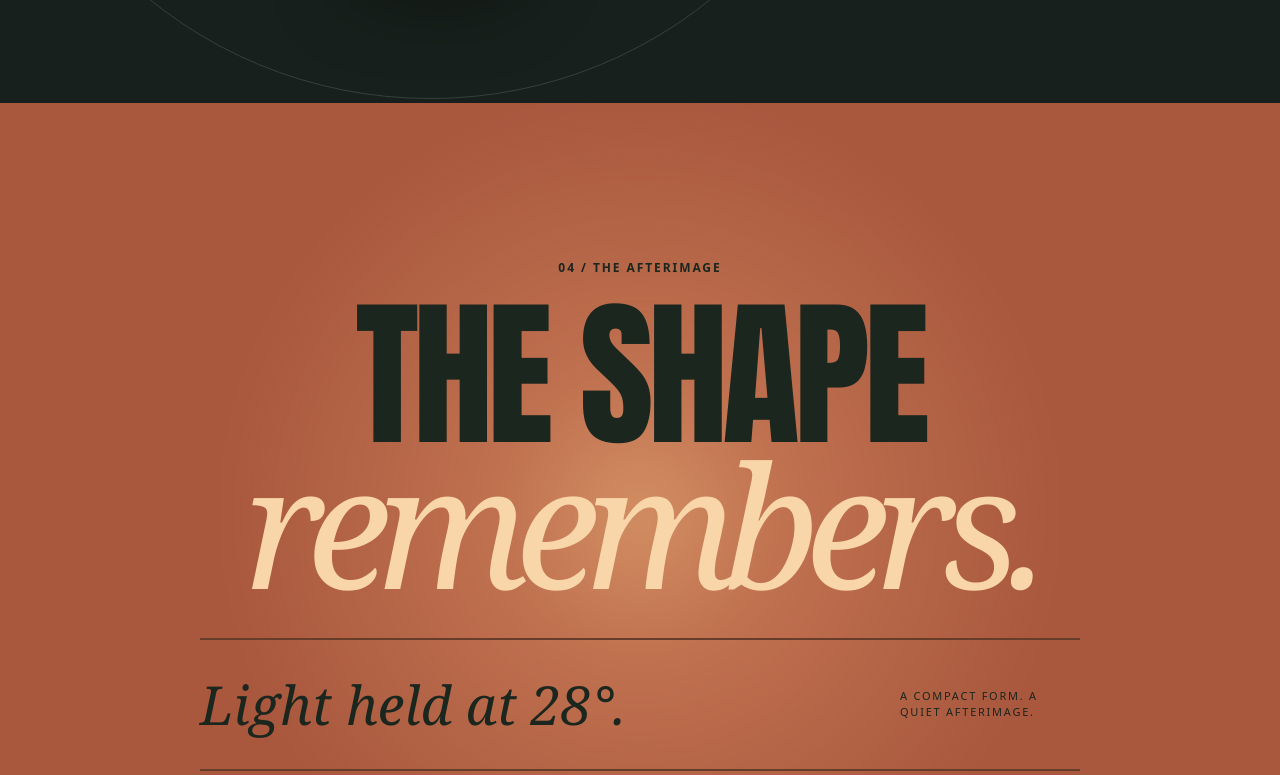
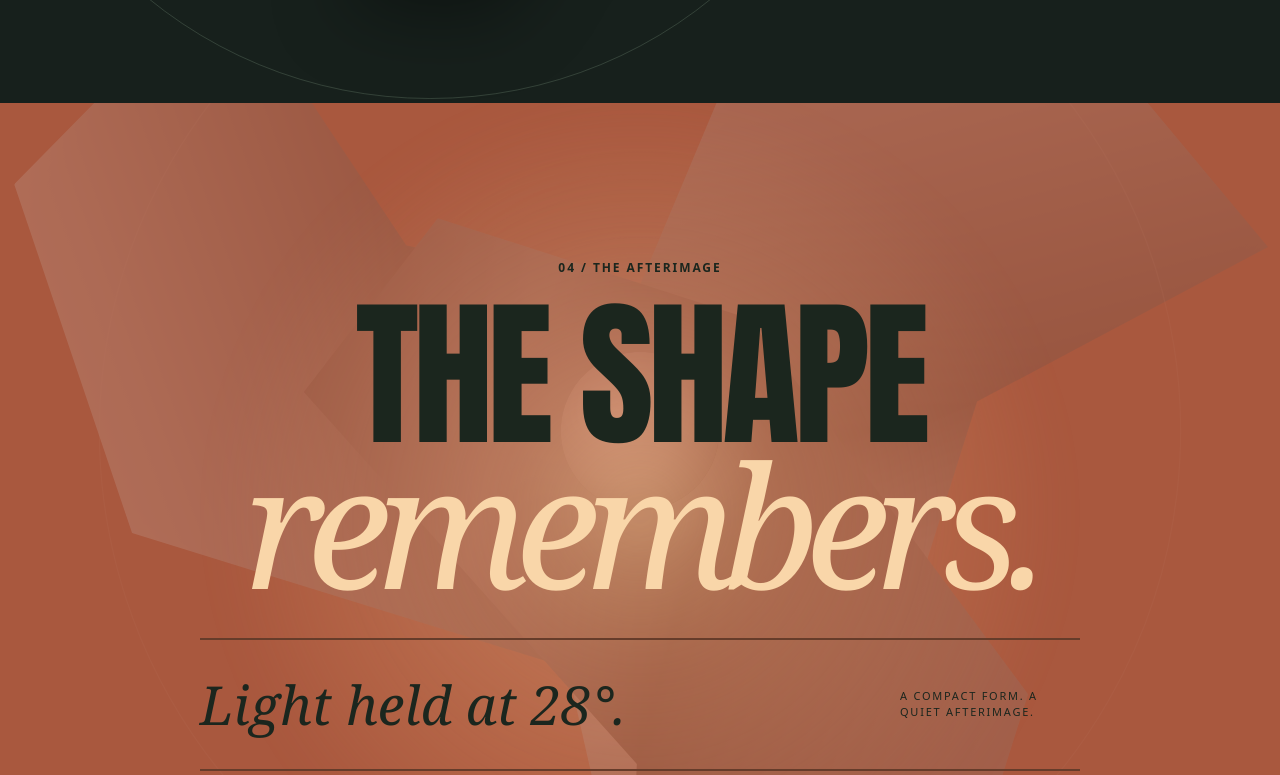
Before and after one commit to Gabriel-Luis-Pacheco/Best-Designer-in-the-World.-, a website: page skills/studio-grade-web-transformation/examples/vesper-sculptural-light-study.html in a window 1280 px wide. Shown: the part 2959-3734 px from the top of the page. Drawn offline with Linux system fonts and the light colour scheme.

Commit message:
feat(v11): make light gesture transform both live object and final scene, preserving a coherent payoff

```diff
--- a/skills/studio-grade-web-transformation/examples/vesper-sculptural-light-study.html
+++ b/skills/studio-grade-web-transformation/examples/vesper-sculptural-light-study.html
@@ -52,7 +52,7 @@ background:linear-gradient(var(--angle),#fff4d8 0%,#d0c3a6 23%,#665c4b 52%,#efdf
 .controls .reset:hover{background:var(--bone);color:var(--night)}
 .climax{min-height:820px;background:#a9583e;color:#1b261e;display:grid;align-items:center;text-align:center;padding:120px 0;position:relative;overflow:hidden}
 .climax:before{content:"";position:absolute;width:min(74vw,950px);aspect-ratio:1;left:50%;top:50%;transform:translate(-50%,-50%);border-radius:50%;background:radial-gradient(circle,#f8c18588 0%,#f5ab784d 22%,transparent 63%);filter:blur(20px)}
-.climax .wrap{position:relative;z-index:1}.climax h2{font-size:clamp(5.6rem,12.5vw,13rem);margin:22px auto 42px;max-width:12ch}
+.climax .wrap{position:relative;z-index:1}.climax .afterform{position:absolute;left:50%;top:34%;width:min(95vw,1100px);transform:translate(-50%,-50%) rotate(-15deg) scale(1.2);opacity:.17;filter:grayscale(1);z-index:0;pointer-events:none}.climax .wrap>h2,.climax .wrap>.signature,.climax .wrap>.kicker{position:relative;z-index:1}.climax h2{font-size:clamp(5.6rem,12.5vw,13rem);margin:22px auto 42px;max-width:12ch}
 .climax h2 em{color:#f9d6a9}.climax .signature{border-top:2px solid #663c2a;border-bottom:2px solid #663c2a;padding:35px 0;max-width:880px;margin:auto;display:flex;justify-content:space-between;gap:20px;align-items:center;text-align:left}
 .climax .signature strong{font:italic 400 clamp(1.9rem,4.2vw,4rem) Georgia,serif;line-height:1.1}
 .climax .signature span{font-size:11px;text-transform:uppercase;letter-spacing:.16em;max-width:180px}
@@ -75,7 +75,7 @@ background:linear-gradient(var(--angle),#fff4d8 0%,#d0c3a6 23%,#665c4b 52%,#efdf
 <p id="light-help" class="desc">Move the slider with a finger or arrow keys. The structure and final reflection change with your choice.</p>
 <button class="reset" type="button" id="reset-light">Return to balance ↶</button></div></div></div></section>
 <section id="afterglow" class="climax" aria-labelledby="climax-title"><div class="wrap"><span class="kicker">04 / the afterimage</span>
-<h2 id="climax-title">The shape <em>remembers.</em></h2>
+<div class="sculpture afterform" data-object aria-hidden="true"></div><h2 id="climax-title">The shape <em>remembers.</em></h2>
 <div class="signature" role="status" aria-live="polite"><strong id="signature-text">Light held at 28°.</strong><span id="signature-note">You shaped the final reflection. No account. No export. Just an afterimage.</span></div></div></section>
 <section id="ending" class="ending" aria-labelledby="end-title"><div class="wrap"><div class="flex"><div><span class="kicker">05 / close the study</span><h2 id="end-title">Let it <em>rest.</em></h2></div><div class="legal"><p>VESPER is a fictional interaction study, not an available light product. Every form and scene is a self-contained HTML/CSS experiment.</p><a href="#light-lab">Return to your light setting ↑</a></div></div><div class="footerline"><span>VESPER / independent creative exercise</span><span>No sales. No sensor data. No fake performance claims.</span></div></div></section>
 </main>
@@ -85,6 +85,11 @@ document.querySelectorAll('[data-object]').forEach(el=>{el.innerHTML=markup});
 const slider=document.getElementById('light-angle'),reading=document.getElementById('light-reading'),signature=document.getElementById('signature-text'),note=document.getElementById('signature-note'),lab=document.getElementById('light-lab');
 function update(){const x=Number(slider.value),status=x<33?'Held':x<67?'Opening':'Radiant';
 lab.style.setProperty('--expansion',String(x));lab.style.setProperty('--light-x',String(18+Math.round(x*.64))+'%');
+for (const root of [lab,document.getElementById('afterglow')]) {
+  root.querySelectorAll('.fin.one').forEach(e=>e.style.transform='translate('+(-29-x*.16)+'%, -9%) rotate('+(-34-x*.4)+'deg)');
+  root.querySelectorAll('.fin.two').forEach(e=>e.style.transform='translate('+(25+x*.2)+'%, 4%) rotate('+(35+x*.55)+'deg)');
+  root.querySelectorAll('.fin.three').forEach(e=>e.style.transform='translate(0%, '+(16+x*.18)+'%) rotate('+(180-x*.32)+'deg)');
+}
 document.documentElement.style.setProperty('--angle',String(80+Math.round(x*1.8))+'deg');
 reading.value=x+'° / '+status;reading.textContent=x+'° / '+status;
 signature.textContent='Light '+status.toLowerCase()+' at '+x+'°.';
```
